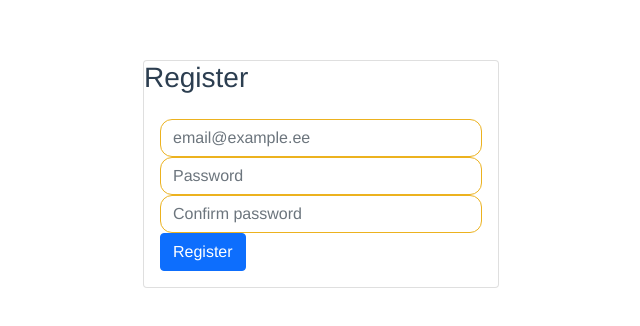
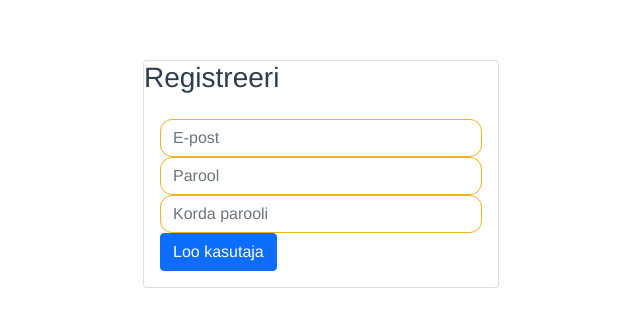
Before and after one commit to hannes-jeedas/dog-breed-explorer-vue, a Vue app: page /register in a window 1280 px wide. Shown: the part 226-552 px from the top of the page, without its empty margins (319-959 px from the left). Built offline with nearby package versions, Linux system fonts and the light colour scheme.

Commit message:
Update Register.vue

```diff
--- a/src/views/Register.vue
+++ b/src/views/Register.vue
@@ -6,7 +6,7 @@
     >
       <div class="col-4">
         <div class="card">
-          <h3>Register</h3>
+          <h3>Registreeri</h3>
           <div class="card-body">
             <div class="form-group">
               <input
@@ -14,7 +14,7 @@
                 class="form-control"
                 name="email"
                 v-model="email"
-                placeholder="email@example.ee"
+                placeholder="E-post"
               />
             </div>
             <div class="form-group">
@@ -23,7 +23,7 @@
                 class="form-control"
                 name="password"
                 v-model="password"
-                placeholder="Password"
+                placeholder="Parool"
               />
             </div>
             <div class="form-group">
@@ -32,11 +32,11 @@
                 class="form-control"
                 name="password2"
                 v-model="password2"
-                placeholder="Confirm password"
+                placeholder="Korda parooli"
               />
             </div>
             <button type="button" @click="register" class="btn btn-primary">
-              Register
+              Loo kasutaja
             </button>
           </div>
         </div>
```
